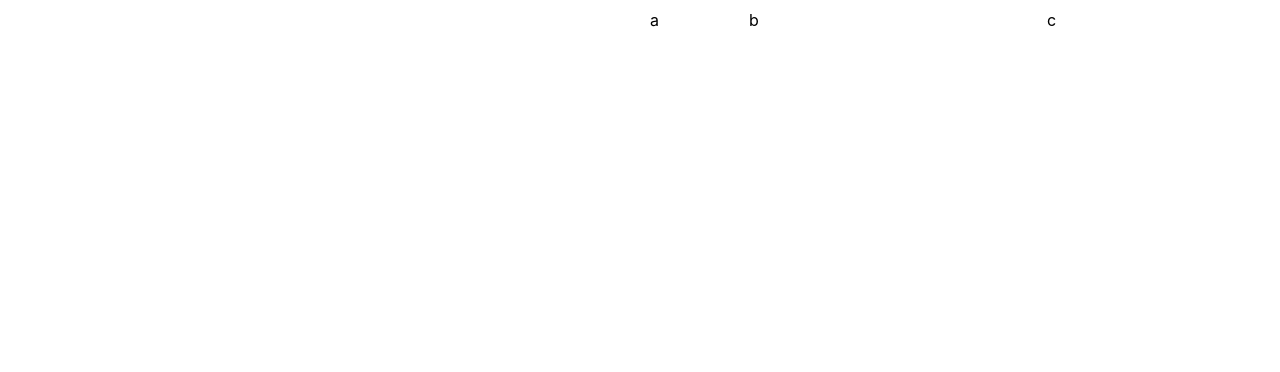
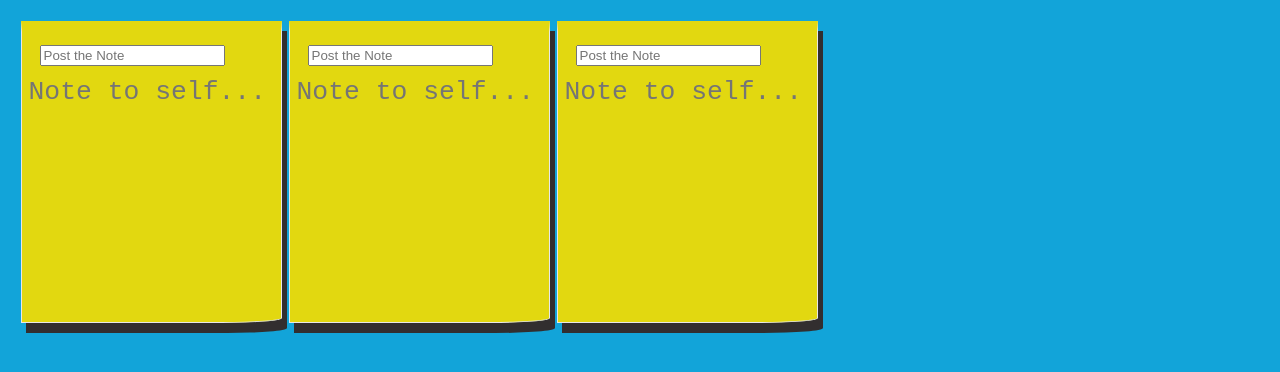
Before and after one commit to kishankarthi7/React-grid-notecard, a React (Create React App) app: page / in a window 1280 px wide. Shown: the top 372 px of the page. Built offline with nearby package versions, Linux system fonts and the light colour scheme.

Commit message:
adding finished files

```diff
--- a/src/components/GridLayoutItems.js
+++ /dev/null
@@ -1,15 +0,0 @@
-import React from 'react';
-
-class GridLayoutItems extends React.Component {
-  render() {
-    const gridItemAttributesKey = this.props.key;
-    const gridItemAttributesDataGrid = this.props.dataGrid;
-    return (
-      <div key={gridItemAttributesKey} data-grid={gridItemAttributesDataGrid}>
-        <h1>{gridItemAttributesKey}</h1>
-      </div>
-    );
-  }
-}
-
-export default GridLayoutItems;
--- a/src/components/MyFirstGrid.js
+++ b/src/components/MyFirstGrid.js
@@ -1,39 +1,41 @@
 import GridLayout from 'react-grid-layout';
 import React from 'react';
-import GridLayoutItems from './GridLayoutItems';
 import '../../node_modules/react-grid-layout';
 import '../../node_modules/react-resizable';
+import NoteCard from './NoteCard';
 
 class MyFirstGrid extends React.Component {
   render() {
     return (
-      <GridLayout className="layout" cols={12} rowHeight={30} width={1200}>
-        <div key="a" data-grid={{ x: 0, y: 0, w: 1, h: 2, static: true }}>
-          a
+      <GridLayout
+        className="layout"
+        cols={4}
+        rowHeight={30}
+        width={1200}
+        draggableCancel="input, textarea"
+        compactType="horizontal"
+      >
+        <div
+          key="a"
+          data-grid={{ x: 0, y: 0, w: 0.9, h: 7.25, isResizable: false }}
+        >
+          <NoteCard />
         </div>
-        <div key="b" data-grid={{ x: 1, y: 0, w: 3, h: 2, minW: 2, maxW: 4 }}>
-          b
+        <div
+          key="b"
+          data-grid={{ x: 0, y: 0, w: 0.9, h: 7.25, isResizable: false }}
+        >
+          <NoteCard />
         </div>
-        <div key="c" data-grid={{ x: 4, y: 0, w: 1, h: 2 }}>
-          c
+        <div
+          key="c"
+          data-grid={{ x: 0, y: 0, w: 0.9, h: 7.25, isResizable: false }}
+        >
+          <NoteCard />
         </div>
       </GridLayout>
     );
   }
 }
 
-/*
-
-<GridLayoutItems
-          key="a"
-          dataGrid={{ x: 0, y: 0, w: 1, h: 2, static: true }}
-        />
-        <GridLayoutItems
-          key="b"
-          dataGrid={{ x: 1, y: 0, w: 3, h: 2, minW: 2, maxW: 4 }}
-        />
-        <GridLayoutItems key="c" dataGrid={{ x: 4, y: 0, w: 1, h: 2 }} />
-
-*/
-
 export default MyFirstGrid;
--- a/src/components/NoteCard.js
+++ b/src/components/NoteCard.js
@@ -1,26 +1,27 @@
 import React from 'react';
 
 class NoteCard extends React.Component {
+  state = { postTitle: '', postBody: '' };
+
   render() {
-    const noteCardEntry = this.props;
+    return (
+      <div className="note-card">
+        <div className="note-header">
+          <input
+            type="text"
+            placeholder="Post the Note"
+            value={this.state.postTitle}
+            onChange={event => this.setState({ postTitle: event.target.value })}
+          />
+        </div>
 
-    return (
-      <div className="card-big-shadow">
-        <div
-          className="card card-just-text"
-          data-background="color"
-          data-color="orange"
-          data-radius="none"
-        >
-          <div className="content">
-            <h6 className="category">Todays Note's</h6>
-            <h4 className="title">{noteCardEntry.heading}</h4>
-            <p className="description">{noteCardEntry.description}</p>
-          </div>
+        <div className="field">
+          <textarea className="note-content" placeholder="Note to self...">
+            {this.state.postBody}
+          </textarea>
         </div>
       </div>
     );
   }
 }
-
 export default NoteCard;
--- a/src/index.css
+++ b/src/index.css
@@ -12,111 +12,43 @@ code {
     monospace;
 }
 
-.container {
-  display: flex;
-  justify-content: center;
+.note-card {
+  line-height: 1;
+  text-align: center;
+  margin: 0.5em;
+  width: 100%;
+  height: 100%;
+  padding-top: 10px;
+  position: relative;
+  border: 1px solid #e8e8e8;
+  border-top: 0.5em solid #e2d810;
+  font-family: 'Reenie Beanie';
+  font-size: 22px;
+  border-bottom-right-radius: 60px 5px;
+  display: inline-block;
+  background: #e2d810;
+  box-shadow: 5px 10px #322e2f;
 }
 
-.card-big-shadow {
-  max-width: 320px;
-  position: relative;
+textarea {
+  resize: none !important;
+  width: 95% !important;
+  height: 90% !important;
+  margin: auto;
+  border-width: 0px !important;
+  background-color: #e2d810 !important;
+  font-size: 1.2em !important;
 }
 
-.coloured-cards .card {
-  margin-top: 30px;
+.note-header {
+  margin-bottom: 0.4em;
+  width: 85%;
+  z-index: 999;
+}
+.note-content {
+  z-index: 999;
 }
 
-.card[data-radius='none'] {
-  border-radius: 0px;
+body {
+  background-color: #12a4d9;
 }
-.card {
-  border-radius: 8px;
-  box-shadow: 0 2px 2px rgba(204, 197, 185, 0.5);
-  background-color: #ffffff;
-  color: #252422;
-  margin-bottom: 20px;
-  position: relative;
-}
-
-.card[data-background='image'] .title,
-.card[data-background='image'] .stats,
-.card[data-background='image'] .category,
-.card[data-background='image'] .description,
-.card[data-background='image'] .content,
-.card[data-background='image'] .card-footer,
-.card[data-background='image'] small,
-.card[data-background='image'] .content a,
-.card[data-background='color'] .title,
-.card[data-background='color'] .stats,
-.card[data-background='color'] .category,
-.card[data-background='color'] .description,
-.card[data-background='color'] .content,
-.card[data-background='color'] .card-footer,
-.card[data-background='color'] small,
-.card[data-background='color'] .content a {
-  color: #ffffff;
-}
-.card.card-just-text .content {
-  padding: 50px 65px;
-  text-align: center;
-}
-.card .content {
-  padding: 20px 20px 10px 20px;
-}
-.card[data-color='blue'] .category {
-  color: #7a9e9f;
-}
-
-.card .category,
-.card .label {
-  font-size: 14px;
-  margin-bottom: 0px;
-}
-.card-big-shadow:before {
-  background-image: url('http://static.tumblr.com/i21wc39/coTmrkw40/shadow.png');
-  background-position: center bottom;
-  background-repeat: no-repeat;
-  background-size: 100% 100%;
-  bottom: -12%;
-  content: '';
-  display: block;
-  left: -12%;
-  position: absolute;
-  right: 0;
-  top: 0;
-  z-index: 0;
-}
-h4,
-.h4 {
-  font-size: 1.5em;
-  font-weight: 600;
-  line-height: 1.2em;
-}
-h6,
-.h6 {
-  font-size: 0.9em;
-  font-weight: 600;
-  text-transform: uppercase;
-}
-.card .description {
-  font-size: 16px;
-  color: #66615b;
-}
-.content-card {
-  margin-top: 30px;
-}
-a:hover,
-a:focus {
-  text-decoration: none;
-}
-
-/*======== COLORS ===========*/
-.card[data-color='orange'] {
-  background: #ff8f5e;
-}
-.card[data-color='orange'] .description {
-  color: #772510;
-}
-.card[data-color='orange'] .category {
-  color: #e95e37;
-}
```
Also changed, not shown: src/App.js (+0 -18 lines), src/components/NoteCardList.js (deleted, +0 -17 lines).
